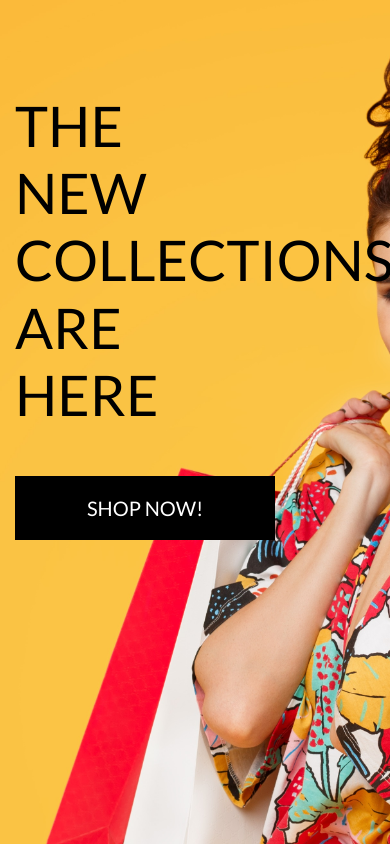
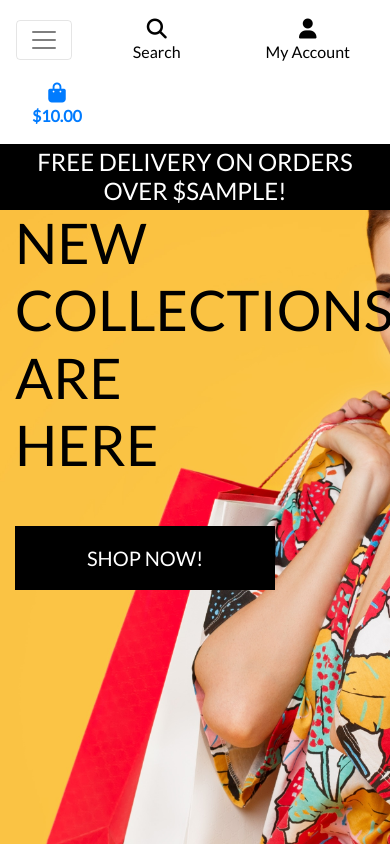
Before and after one commit to DianaStrahilova/boutique_ado_v1, a Django app: template home/templates/home/index.html in a window 390 px wide. Run offline with Django 5.2, Linux system fonts and the light colour scheme; the template is opened without the code that fills it: most values are stand-ins (such as "Sample title", 1, 10 or a date in 2020); some libraries are stand-ins or nearby versions.

Commit message:
Added mobile header and main navbar

```diff
--- a/home/templates/home/index.html
+++ b/home/templates/home/index.html
@@ -11,7 +11,7 @@
 
 {% block content %}
     <div class="container h-100">
-        <div class="row h-100">
+        <div class="row h-100 small">
             <div class="col-7 col-md-6 my-auto">
                 <h1 class="display-4 logo-font text-black">
                     The new collections are here
--- a/static/css/base.css
+++ b/static/css/base.css
@@ -56,6 +56,14 @@ body {
     border: 1px solid black !important;
 }
 
+.small {
+    margin-top: 120px;
+}
+
+.bg-black {
+    background: #000 !important;
+}
+
 /* -------------------------------- Media Queries */
 
 /* Slightly larger container on xl screens */
@@ -79,3 +87,9 @@ body {
         padding-top: 164px;
     }
 }
+
+@media only screen and (max-width: 475px) {
+    div.small {
+       margin-top: 50px;
+    }
+}
--- a/templates/base.html
+++ b/templates/base.html
@@ -18,7 +18,7 @@
     <link rel="stylesheet" href="https://cdn.jsdelivr.net/npm/bootstrap@4.6.2/dist/css/bootstrap.min.css"
         integrity="sha384-xOolHFLEh07PJGoPkLv1IbcEPTNtaed2xpHsD9ESMhqIYd0nLMwNLD69Npy4HI+N" crossorigin="anonymous">
     <link rel="stylesheet" href="https://fonts.googleapis.com/css?family=Lato&display=swap">
-    <link rel="stylesheet" href="{% static 'css/base.css' %}">
+    <link rel="stylesheet" type="text/css" href="{% static 'css/base.css' %}?{% now 'U' %}">
     {% endblock %}
 
     {% block extra_css %}
@@ -104,6 +104,21 @@
                 </ul>
             </div>
         </div>
+        <div class="row bg-white">
+            <nav class="navbar navbar-expand-lg navbar-light w-100">
+                <button class="navbar-toggler" type="button" data-toggle="collapse" data-target="#main-nav"
+                    aria-controls="main-nav" aria-expanded="false" aria-label="toggle navigation">
+                    <span class="navbar-toggler-icon"></span>
+                </button>
+                {% include 'includes/mobile-top-header.html' %}
+                {% include 'includes/main-nav.html' %}
+            </nav>
+        </div>
+        <div class="row text-center" id="delivery-banner">
+            <div class="col bg-black text-white">
+                <h4 class="logo-font my-1">Free delivery on orders over ${{ free_delivery_threshold }}!</h4>
+            </div>
+        </div>
     </header>
 
     {% if messages %}
--- /dev/null
+++ b/templates/includes/main-nav.html
@@ -0,0 +1,57 @@
+<div class="collapse navbar-collapse" id="main-nav">
+    <ul class="navbar-nav w-auto mx-auto">
+        <li class="nav-item dropdown">
+            <a class="logo-font font-weight-bold nav-link text-black mr-5" href="#" id="all-products-link"
+                data-toggle="dropdown" aria-haspopup="true" aria-expanded="false">
+                All Products
+            </a>
+            <div class="dropdown-menu border-0" aria-labelledby="all-products-link">
+                <a href="" class="dropdown-item">By Price</a>
+                <a href="" class="dropdown-item ">By Rating</a>
+                <a href="" class="dropdown-item ">By Category</a>
+                <a href="" class="dropdown-item">All Products</a>
+            </div>
+        </li>
+
+        <li class="nav-item dropdown">
+            <a class="logo-font font-weight-bold nav-link text-black mr-5" href="#" id="clothing-link"
+                data-toggle="dropdown" aria-haspopup="true" aria-expanded="false">
+                Clothing
+            </a>
+            <div class="dropdown-menu border-0" aria-labelledby="clothing-link">
+                <a href="" class="dropdown-item">Activewear &amp;
+                    Essentials</a>
+                <a href="" class="dropdown-item">Jeans</a>
+                <a href="" class="dropdown-item">Shirts</a>
+                <a href="" class="dropdown-item">All
+                    Clothing</a>
+            </div>
+        </li>
+
+        <li class="nav-item dropdown">
+            <a class="logo-font font-weight-bold nav-link text-black mr-5" href="#" id="homeware-link"
+                data-toggle="dropdown" aria-haspopup="true" aria-expanded="false">
+                Homeware
+            </a>
+            <div class="dropdown-menu border-0" aria-labelledby="homeware-link">
+                <a href="" class="dropdown-item">Bed &amp; Bath</a>
+                <a href="" class="dropdown-item">Kitchen &amp; Dining</a>
+                <a href="" class="dropdown-item">All Homeware</a>
+            </div>
+        </li>
+
+        <li class="nav-item dropdown">
+            <a class="logo-font font-weight-bold nav-link text-black" href="#" id="specials-link" data-toggle="dropdown"
+                aria-haspopup="true" aria-expanded="false">
+                Special Offers
+            </a>
+            <div class="dropdown-menu border-0" aria-labelledby="specials-link">
+                <a href="" class="dropdown-item">New Arrivals</a>
+                <a href="" class="dropdown-item">Deals</a>
+                <a href="" class="dropdown-item">Clearance</a>
+                <a href="" class="dropdown-item">All
+                    Specials</a>
+            </div>
+        </li>
+    </ul>
+</div>
--- /dev/null
+++ b/templates/includes/mobile-top-header.html
@@ -0,0 +1,60 @@
+<li class="list-inline-item">
+    <a class="text-black nav-link d-block d-lg-none" href="#" id="mobile-search" data-toggle="dropdown"
+        aria-haspopup="true" aria-expanded="false">
+        <div class="text-center">
+            <div><i class="fas fa-search fa-lg"></i></div>
+            <p class="my-0">Search</p>
+        </div>
+    </a>
+    <div class="dropdown-menu border-0 w-100 p-3 rounded-0 my-0" aria-labelledby="mobile-search">
+        <form class="form" method="GET" action="">
+            <div class="input-group w-100">
+                <input class="form-control border border-black rounded-0" type="text" name="q"
+                    placeholder="Search our site">
+                <div class="input-group-append">
+                    <button class="form-control form-control btn btn-black border border-black rounded-0" type="submit">
+                        <span class="icon">
+                            <i class="fas fa-search"></i>
+                        </span>
+                    </button>
+                </div>
+            </div>
+        </form>
+    </div>
+</li>
+<li class="list-inline-item dropdown">
+    <a class="text-black nav-link d-block d-lg-none" href="#" id="user-options" data-toggle="dropdown"
+        aria-haspopup="true" aria-expanded="false">
+        <div class="text-center">
+            <div><i class="fas fa-user fa-lg"></i></div>
+            <p class="my-0">My Account</p>
+        </div>
+    </a>
+    <div class="dropdown-menu border-0" aria-labelledby="user-options">
+        {% if request.user.is_authenticated %}
+        {% if request.user.is_superuser %}
+        <a href="{% url 'account_logout' %}" class="dropdown-item">Product Management</a>
+        {% endif %}
+        <a href="" class="dropdown-item">My Profile</a>
+        <a href="{% url 'account_logout' %}" class="dropdown-item">Logout</a>
+        {% else %}
+        <a href="{% url 'account_signup' %}" class="dropdown-item">Register</a>
+        <a href="{% url 'account_login' %}" class="dropdown-item">Login</a>
+        {% endif %}
+    </div>
+</li>
+<li class="list-inline-item">
+    <a class="{% if grand_total %}text-primary font-weight-bold{% else %}text-black{% endif %} nav-link d-block d-lg-none"
+        href="">
+        <div class="text-center">
+            <div><i class="fas fa-shopping-bag fa-lg"></i></div>
+            <p class="my-0">
+                {% if grand_total %}
+                ${{ grand_total|floatformat:2 }}
+                {% else %}
+                $0.00
+                {% endif %}
+            </p>
+        </div>
+    </a>
+</li>
```
